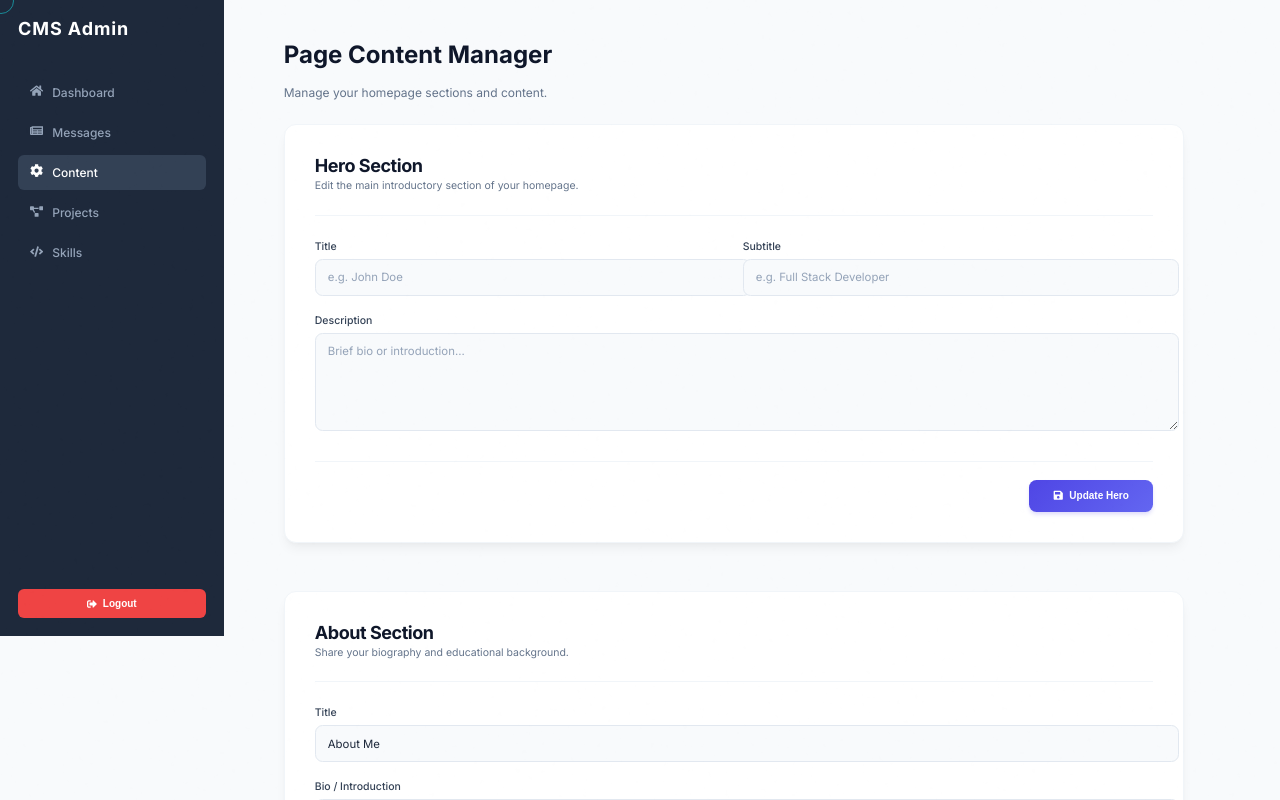
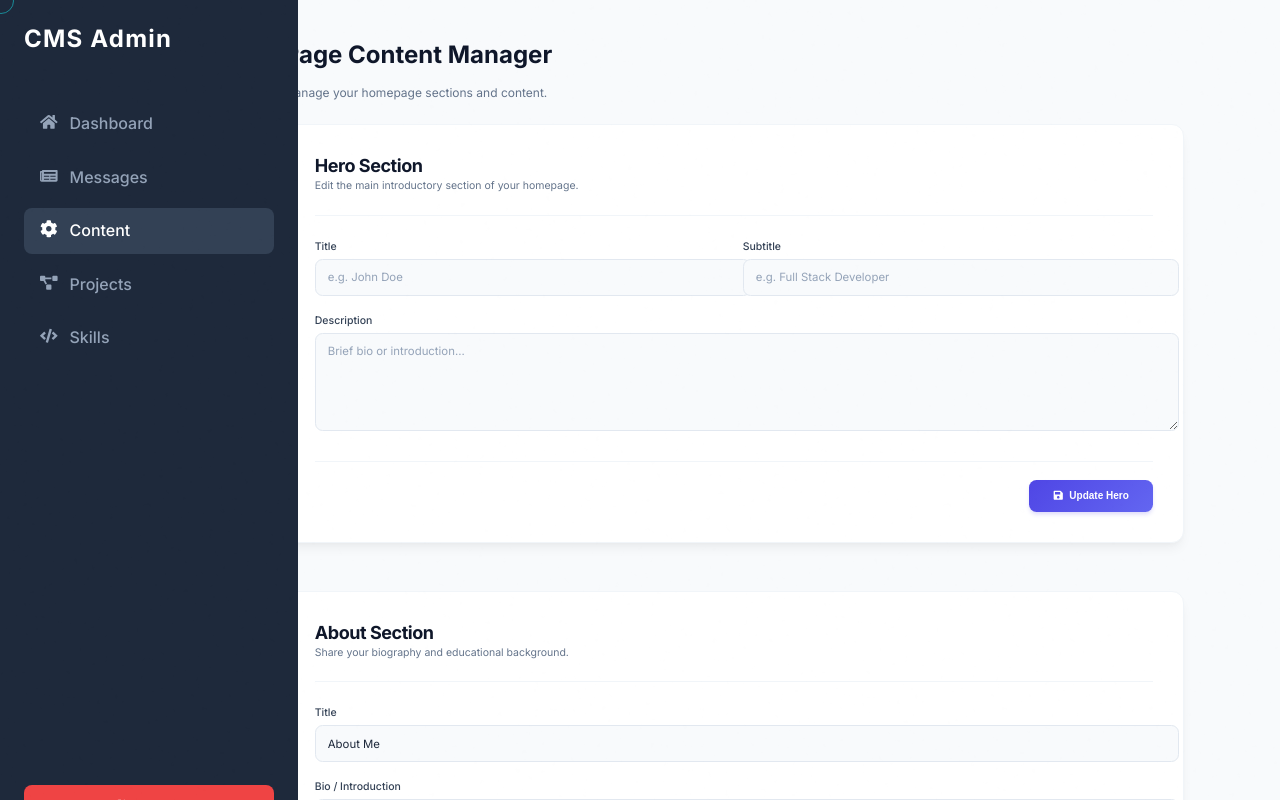
Before and after one commit to muhammadsaad9316/personal-portfolio, a Next.js app: page /admin/content in a window 1280 px wide. Shown: the top 800 px of the page. Built offline with nearby package versions, Linux system fonts and the light colour scheme; no server answers; the database is empty.

Commit message:
fix: Restore admin sidebar to original size
- Added zoom: 1.333 to AdminNav.module.css
- Counters body zoom: 0.75 to restore sidebar to 100%
- Public site stays at 75%, admin sidebar at original size
- Improves admin panel usability

```diff
--- a/src/components/admin/AdminNav.module.css
+++ b/src/components/admin/AdminNav.module.css
@@ -9,6 +9,9 @@
     display: flex;
     flex-direction: column;
     padding: 1.5rem;
+    /* Counter body zoom: 0.75 to restore original size */
+    zoom: 1.333;
+    /* 1 ÷ 0.75 = 1.333 (back to 100%) */
 }
 
 .logo {
```
